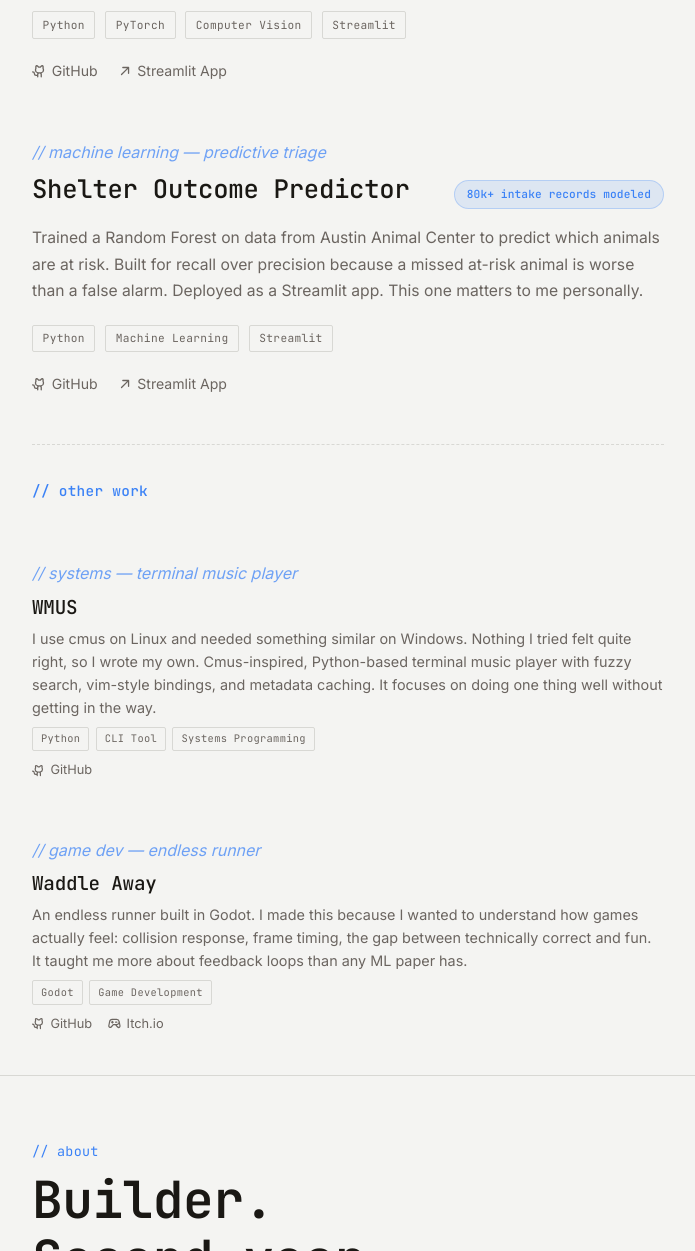
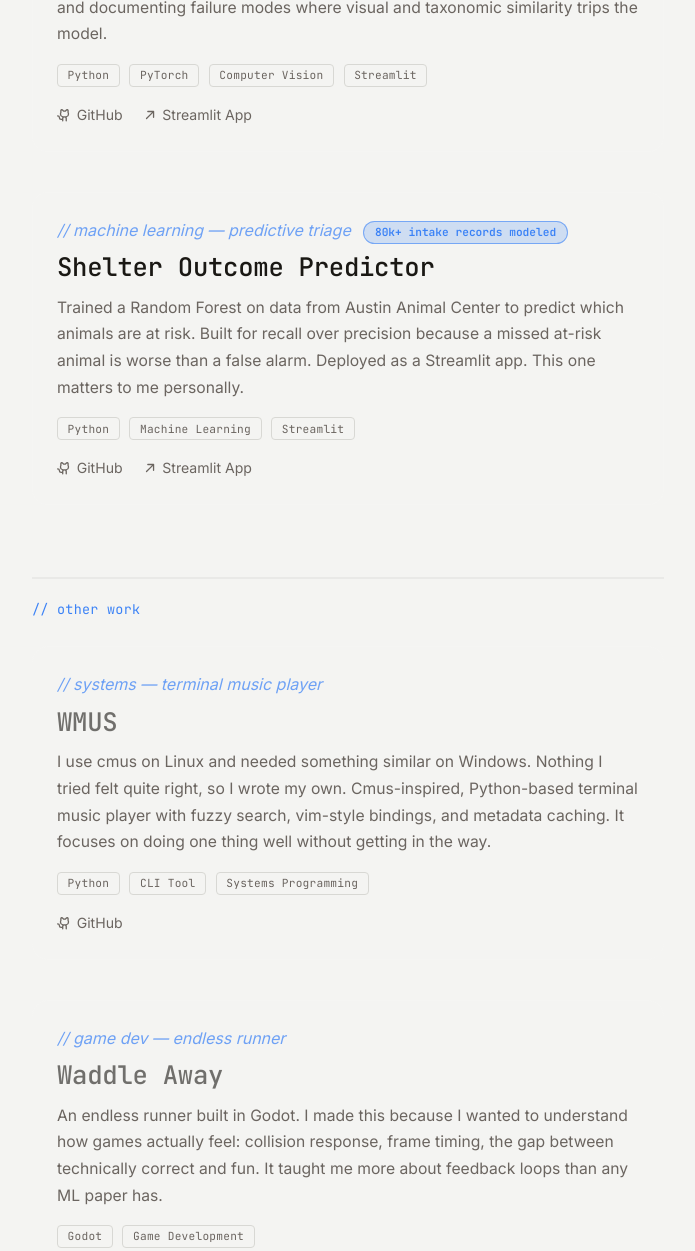
Before and after one commit to umerkniazi/umerkniazi.github.io, an Astro site: page / in a window 1280 px wide. Shown: the part 1594-2845 px from the top of the page, without its empty margins (292-987 px from the left). Built offline with nearby package versions, Linux system fonts and the light colour scheme; Astro itself is replaced by a stand-in of ours.

Commit message:
Projects section: add card layout, badges on category line, lighter styling, consistent spacing

```diff
--- a/src/components/Projects.astro
+++ b/src/components/Projects.astro
@@ -20,18 +20,16 @@ const iconMap = {
 
     <div class="projects-list">
       {projects.featured.map(project => (
-        <article class={`project-item ${project.isFlagship ? 'flagship' : ''}`}>
-          <div class="project-header">
+        <article class="project-item flagship">
+          <div class="project-meta">
             <div class="project-kicker"><strong>{project.kicker}</strong></div>
-            <div class="title-row">
-              <h3>{project.title}</h3>
-              {project.metricBadge && <span class="metric-pill">{project.metricBadge}</span>}
-            </div>
+            {project.metricBadge && <span class="metric-badge">{project.metricBadge}</span>}
           </div>
+          <h3>{project.title}</h3>
           <p class="project-description">{project.description}</p>
-          <p class="tech-stack" aria-label="Project tags">
+          <div class="tech-stack">
             {project.techStack.map(tech => <span class="tech-pill">{tech}</span>)}
-          </p>
+          </div>
           <div class="project-links">
             {project.links.map(link => {
               const Icon = iconMap[link.icon];
@@ -46,20 +44,22 @@ const iconMap = {
         </article>
       ))}
 
-      <div class="secondary-projects-heading">
+      <div class="other-work-separator"></div>
+      <div class="other-work-heading">
         <span class="eyebrow">{projects.secondaryHeading.eyebrow}</span>
       </div>
 
       {projects.other.map(project => (
-        <article class="project-item compact">
-          <div class="project-header">
+        <article class="project-item secondary">
+          <div class="project-meta">
             <div class="project-kicker"><strong>{project.kicker}</strong></div>
-            <h3>{project.title}</h3>
+            {project.metricBadge && <span class="metric-badge">{project.metricBadge}</span>}
           </div>
+          <h3>{project.title}</h3>
           <p class="project-description">{project.description}</p>
-          <p class="tech-stack" aria-label="Project tags">
+          <div class="tech-stack">
             {project.techStack.map(tech => <span class="tech-pill">{tech}</span>)}
-          </p>
+          </div>
           <div class="project-links">
             {project.links.map(link => {
               const Icon = iconMap[link.icon];
@@ -94,118 +94,117 @@ const iconMap = {
   .projects-list {
     display: flex;
     flex-direction: column;
-    gap: 3.5rem;
     max-width: 680px;
     border-top: 1px solid var(--border);
     padding-top: 3rem;
   }
 
   .project-item {
-    border: none;
-    border-radius: 0;
-    background: transparent;
-    box-shadow: none;
-    display: flex;
-    flex-direction: column;
-    gap: 1rem;
-    transition: none;
+    margin-bottom: 2.5rem;
+  }
+  .project-item:last-child {
+    margin-bottom: 0;
   }
 
-  .project-header {
-    display: flex;
-    flex-direction: column;
-    gap: 0.5rem;
+  /* Flagship cards – very subtle border, nearly transparent background */
+  .project-item.flagship {
+    border: 1px solid rgba(255, 255, 255, 0.08);
+    background: rgba(255, 255, 255, 0.008);
+    border-radius: 16px;
+    padding: 1.5rem;
+    transition: all 0.2s ease;
   }
 
-  .title-row {
+  /* Secondary cards – even lighter, no background */
+  .project-item.secondary {
+    border: 1px solid rgba(255, 255, 255, 0.05);
+    background: transparent;
+    border-radius: 16px;
+    padding: 1.5rem;
+  }
+  .project-item.secondary h3 {
+    opacity: 0.6;
+  }
+
+  .project-meta {
     display: flex;
     flex-wrap: wrap;
     align-items: baseline;
-    justify-content: space-between;
     gap: 0.75rem;
+    margin-bottom: 0.5rem;
+  }
+  .project-kicker {
+    display: inline-flex;
+    align-items: baseline;
+  }
+  .project-kicker,
+  .project-kicker strong {
+    font-family: var(--font-serif);
+    font-style: italic;
+    font-weight: 300;
+    font-size: 1rem;
+    color: var(--accent);
+    opacity: 0.85;
+    margin: 0;
   }
 
-  .project-kicker,
-  .project-kicker strong {
-    font-family: var(--font-serif) !important;
-    font-style: italic !important;
-    font-weight: 300 !important;
-    font-size: 1rem !important;
-    color: var(--accent) !important;
-    opacity: 0.85;
-    border: none;
-    padding: 0;
-    text-transform: none;
-    letter-spacing: normal;
+  .metric-badge {
     display: inline-flex;
     align-items: center;
-    gap: 0.35rem;
-    width: auto;
-    align-self: start;
-    margin-bottom: 0;
-    white-space: normal;
-  }
-
-  .metric-pill {
-    display: inline-flex;
-    align-items: center;
-    justify-content: center;
     font-family: 'JetBrains Mono', monospace;
-    background: color-mix(in srgb, var(--accent) 12%, transparent);
+    background: color-mix(in srgb, var(--accent) 20%, transparent);
     color: var(--accent);
     font-size: 0.7rem;
-    font-weight: 500;
-    padding: 0.25rem 0.75rem;
-    border-radius: 999px;
-    border: 1px solid color-mix(in srgb, var(--accent) 25%, transparent);
+    font-weight: 600;
+    padding: 0.2rem 0.7rem;
+    border-radius: 20px;
+    border: 1px solid color-mix(in srgb, var(--accent) 60%, transparent);
+    line-height: 1.3;
     white-space: nowrap;
-    letter-spacing: 0.01em;
   }
 
   .project-item h3 {
     font-size: 1.6rem;
     font-weight: 500;
     color: var(--text);
-    margin: 0;
-    flex: 1;
+    margin: 0 0 0.75rem;
   }
 
   .project-description {
     color: var(--text-muted);
     font-size: 0.98rem;
     line-height: 1.7;
-    margin: 0;
+    margin: 0 0 1rem;
   }
 
   .tech-stack {
     display: flex;
     flex-wrap: wrap;
     gap: 0.6rem;
-    margin: 0.25rem 0 0;
+    margin-bottom: 1rem;
   }
-
   .tech-pill {
-    font-family: 'JetBrains Mono', ui-monospace, SFMono-Regular, Menlo, Consolas, monospace;
+    font-family: 'JetBrains Mono', monospace;
     background: transparent;
     border: 1px solid var(--border);
     color: var(--text-muted);
     font-size: 0.7rem;
     padding: 0.2rem 0.6rem;
-    border-radius: 2px;
-    letter-spacing: 0.03em;
-    display: inline-flex;
-    align-items: center;
-    white-space: nowrap;
+    border-radius: 4px;
+    letter-spacing: 0.02em;
     transition: all var(--transition-fast);
+    line-height: 1.3;
+  }
+  .tech-pill:hover {
+    border-color: var(--accent);
+    color: var(--accent);
   }
 
   .project-links {
     display: flex;
     flex-wrap: wrap;
     gap: 1.25rem;
-    margin-top: 0.25rem;
   }
-
   .project-links a {
     color: var(--text-muted);
     font-weight: 400;
@@ -215,67 +214,37 @@ const iconMap = {
     gap: 0.35rem;
     transition: all var(--transition-fast);
   }
-
+  .project-links a svg {
+    width: 1rem;
+    height: 1rem;
+  }
   .project-links a:hover {
     color: var(--accent);
   }
 
-  .secondary-projects-heading {
-    border-top: 1px dashed var(--border);
-    padding-top: 2rem;
-    margin-top: -0.5rem;
+  .other-work-separator {
+    margin: 2rem 0 1rem;
+    border-top: 2px solid var(--border);
+    opacity: 0.4;
   }
-
-  .secondary-projects-heading .eyebrow {
-    font-size: 0.9rem;
-    font-weight: 500;
-  }
-
-  /* Compact projects (other work) */
-  .project-item.compact {
-    gap: 0.5rem;
-  }
-
-  .project-item.compact h3 {
-    font-size: 1.2rem;
-    font-weight: 500;
-  }
-
-  .project-item.compact .project-description {
-    font-size: 0.9rem;
-    line-height: 1.6;
-  }
-
-  .project-item.compact .tech-stack {
-    gap: 0.4rem;
-    margin-top: 0;
-  }
-
-  .project-item.compact .tech-pill {
-    font-size: 0.65rem;
-    padding: 0.15rem 0.5rem;
-  }
-
-  .project-item.compact .project-links {
-    margin-top: 0;
-    gap: 1rem;
-  }
-
-  .project-item.compact .project-links a {
-    font-size: 0.8rem;
+  .other-work-heading {
+    margin: 0 0 1.5rem;
   }
 
   @media (max-width: 699px) {
-    .projects-list {
-      gap: 2.5rem;
-      padding-top: 2rem;
+    .project-item {
+      margin-bottom: 2rem;
     }
-    .title-row {
+    .project-item.flagship,
+    .project-item.secondary {
+      padding: 1rem;
+    }
+    .project-meta {
       flex-direction: column;
       align-items: flex-start;
-      gap: 0.5rem;
+      gap: 0.4rem;
     }
-    .metric-pill {
+    .metric-badge {
       white-space: normal;
       font-size: 0.65rem;
     }
@@ -285,11 +254,11 @@ const iconMap = {
     .project-description {
       font-size: 0.92rem;
     }
-    .project-item.compact h3 {
-      font-size: 1.1rem;
+    .other-work-separator {
+      margin: 1.5rem 0 0.75rem;
     }
-    .project-item.compact .project-description {
-      font-size: 0.85rem;
+    .other-work-heading {
+      margin: 0 0 1rem;
     }
   }
 </style>
```
